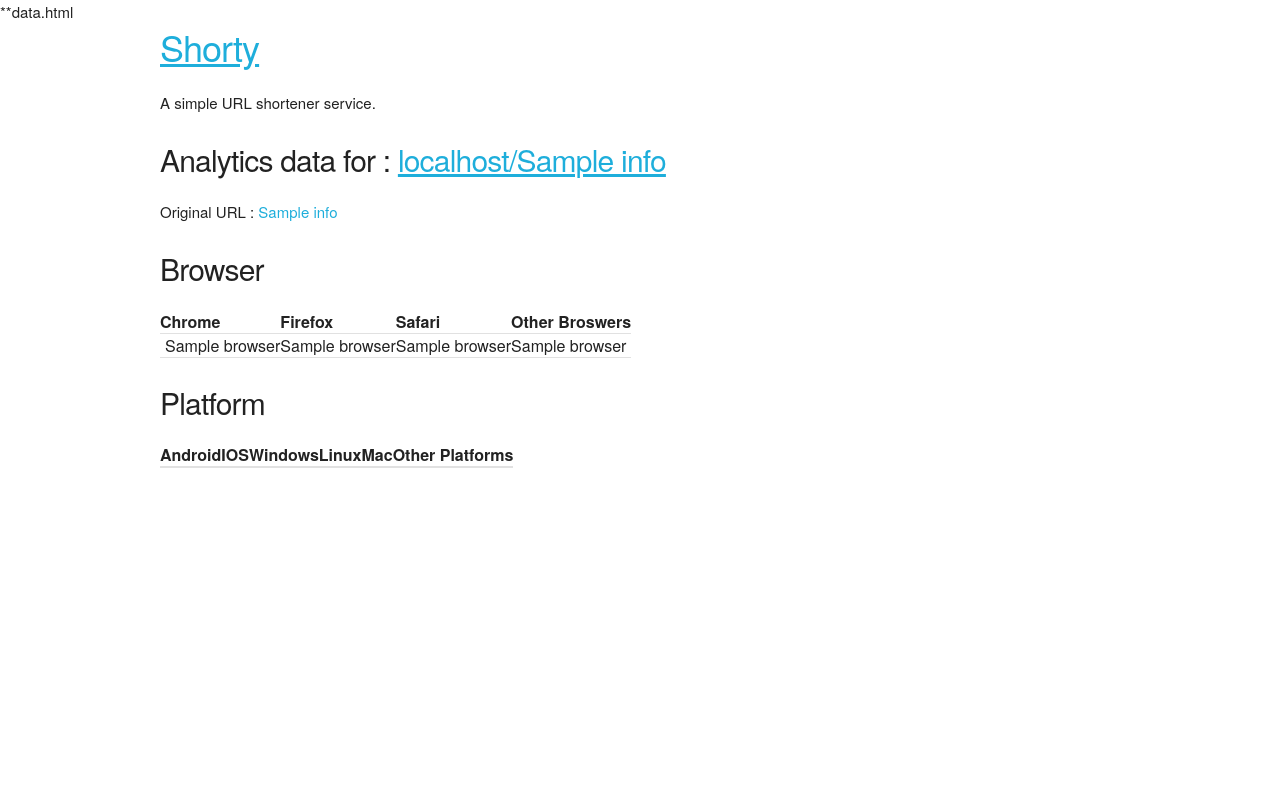
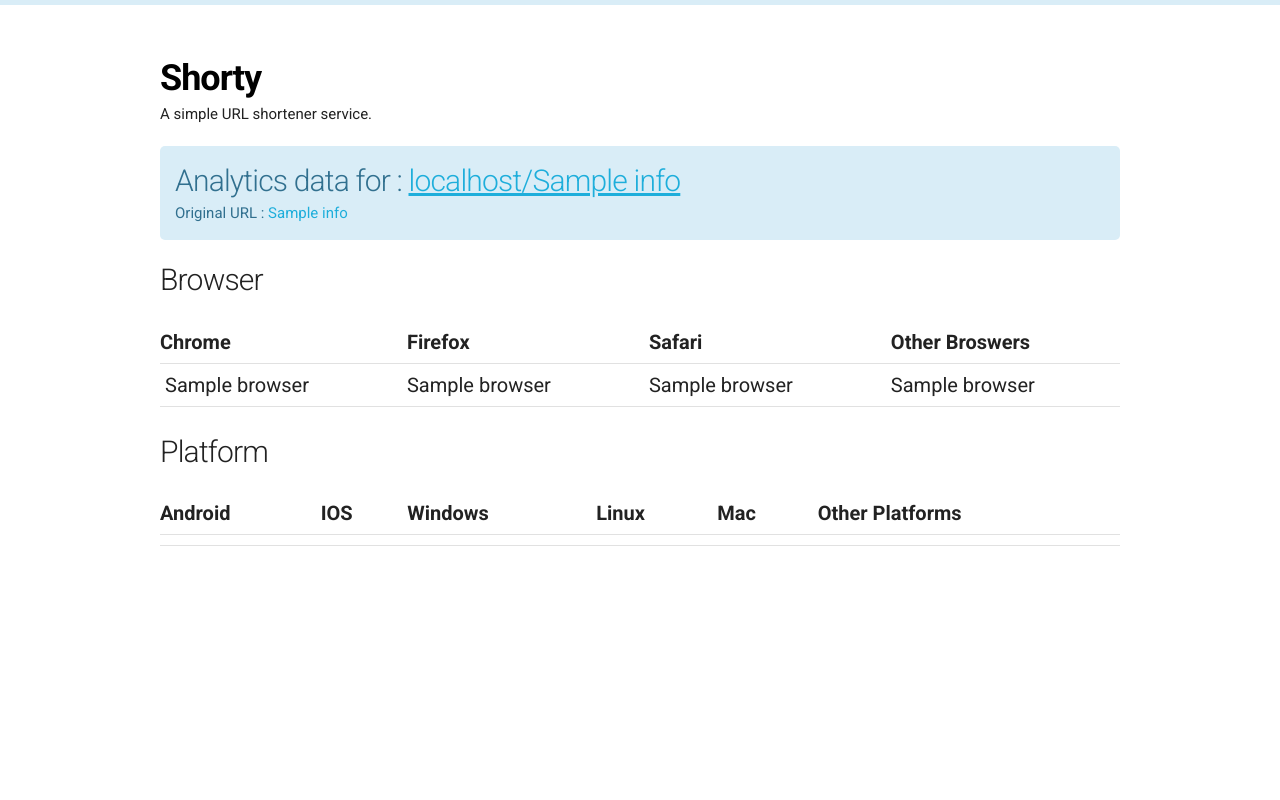
Before and after one commit to inimukmin/url-shortener, a Python web app: template templates/data.html in a window 1280 px wide. Run offline with Jinja, Linux system fonts and the light colour scheme; the template is opened without the code that fills it: most values are stand-ins (such as "Sample title", 1, 10 or a date in 2020); lists and menus that the app fills with data are empty.

Commit message:
Update 404.html, main.css

```diff
--- a/static/main.css
+++ b/static/main.css
@@ -0,0 +1,138 @@
+html {
+  border-top: 5px solid #d9edf7;
+}
+body {
+  font-family: "Roboto", sans-serif;
+  margin-top: 50px;
+  margin-bottom: 0;
+}
+h3 {
+  padding: 0;
+  margin: 0;
+}
+h3 a {
+  font-weight: 700;
+  text-decoration: none;
+  color: black;
+}
+h3 a:hover {
+  color: grey;
+  transition: 0.2s all;
+}
+/** Main Header */
+.main_header {
+  margin-bottom: 20px;
+}
+/* Search Block */
+.search_url_block {
+  padding: 15px;
+  background-color: #d9edf7;
+  color: #31708f;
+  border-radius: 5px;
+  margin-bottom: 10px;
+}
+form {
+  margin: 0;
+}
+
+.search_header {
+  margin-top: 20px;
+}
+
+.material-icons {
+  padding: 5px;
+  padding-top: 7px;
+  opacity: 0.7;
+}
+
+.material-icons:hover {
+  opacity: 1;
+}
+/* Gen URL block */
+
+.gen_block {
+  margin-top: 10px;
+  padding: 15px;
+  background-color: #dff0d8;
+  color: #2b542c;
+  border-radius: 5px;
+  width: auto;
+  font-size: 20px;
+}
+/* Error Disp */
+.error_disp {
+  padding: 15px;
+  border-radius: 5px;
+  background-color: #fcf8e3;
+  color: #b84442;
+  width: auto;
+  font-size: 20px;
+  margin-top: 10px;
+}
+
+/* Table Display Block*/
+
+.table_list {
+  padding-top: 10px;
+  margin-top: 40px;
+  border-top: 2px solid lightgrey;
+}
+table {
+  font-size: 20px;
+  width: 100%;
+}
+thead {
+  font-weight: 700;
+  padding: 2px;
+}
+tbody {
+  font-weight: 400;
+}
+th {
+  padding: 5px;
+}
+td {
+  padding: 5px;
+}
+tr {
+  padding: 5px;
+}
+tbody tr:hover {
+  background-color: #f5f5f5;
+  transition: 0.1s all ease-out;
+}
+
+/* Analytics block*/
+.url_info {
+  margin-top: 10px;
+  padding: 15px;
+  background-color: #d9edf7;
+  color: #31708f;
+  border-radius: 5px;
+  margin-bottom: 10px;
+}
+.url_info h4,
+p {
+  margin: 0;
+  padding: 0;
+}
+.data_block {
+  margin-top: 20px;
+}
+
+/* 404 . Lost*/
+.lost {
+  margin-top: 20px;
+}
+.lost h2 {
+  font-weight: 700;
+  font-size: 40px;
+  text-align: center;
+
+  color: #31708f;
+}
+.lost p {
+  font-weight: 400;
+  font-size: 20px;
+  text-align: center;
+}
--- a/templates/data.html
+++ b/templates/data.html
@@ -1,4 +1,3 @@
-**data.html
 <!DOCTYPE html>
 <html>
   <head>
```
Also changed, not shown: templates/404.html (+26 -0 lines).
